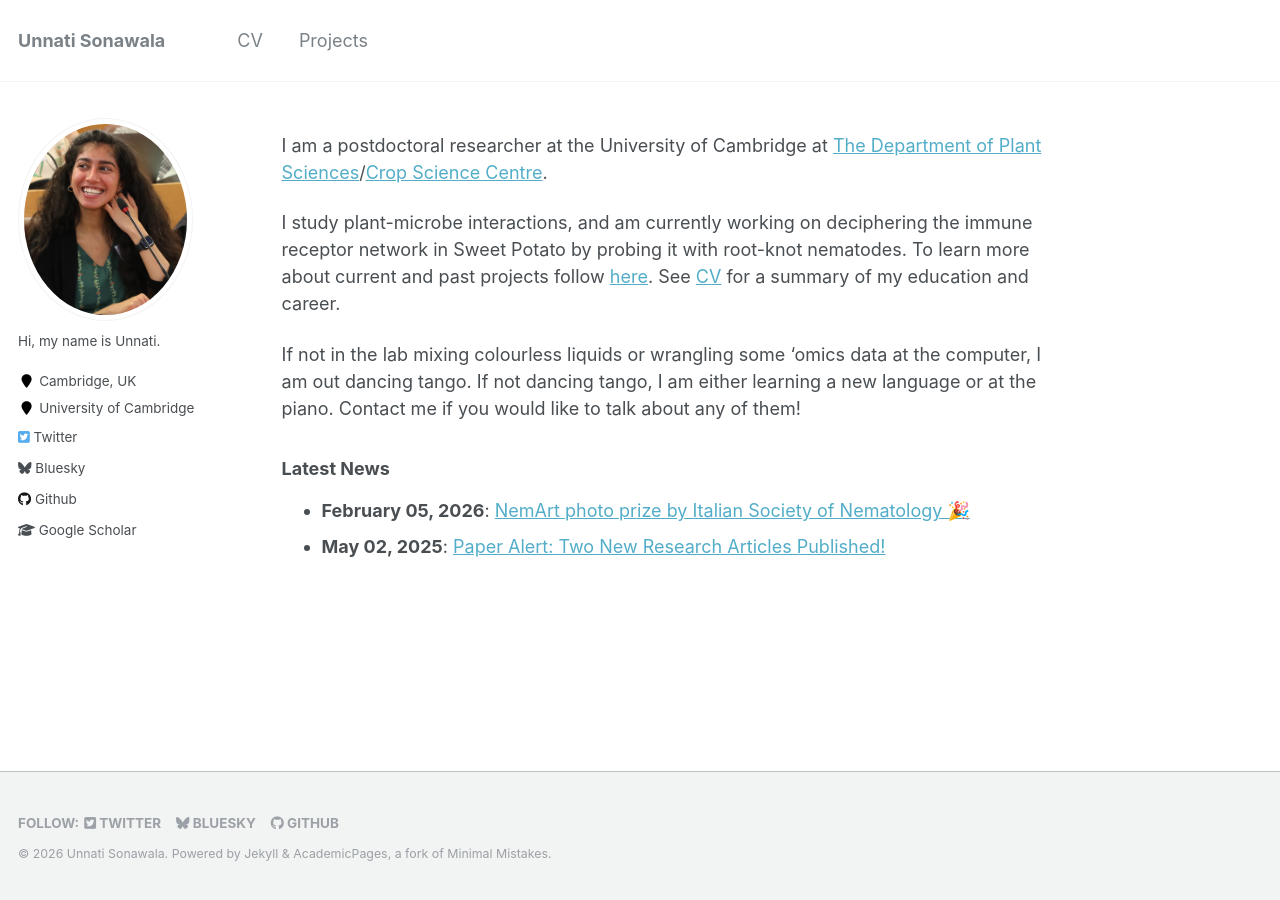
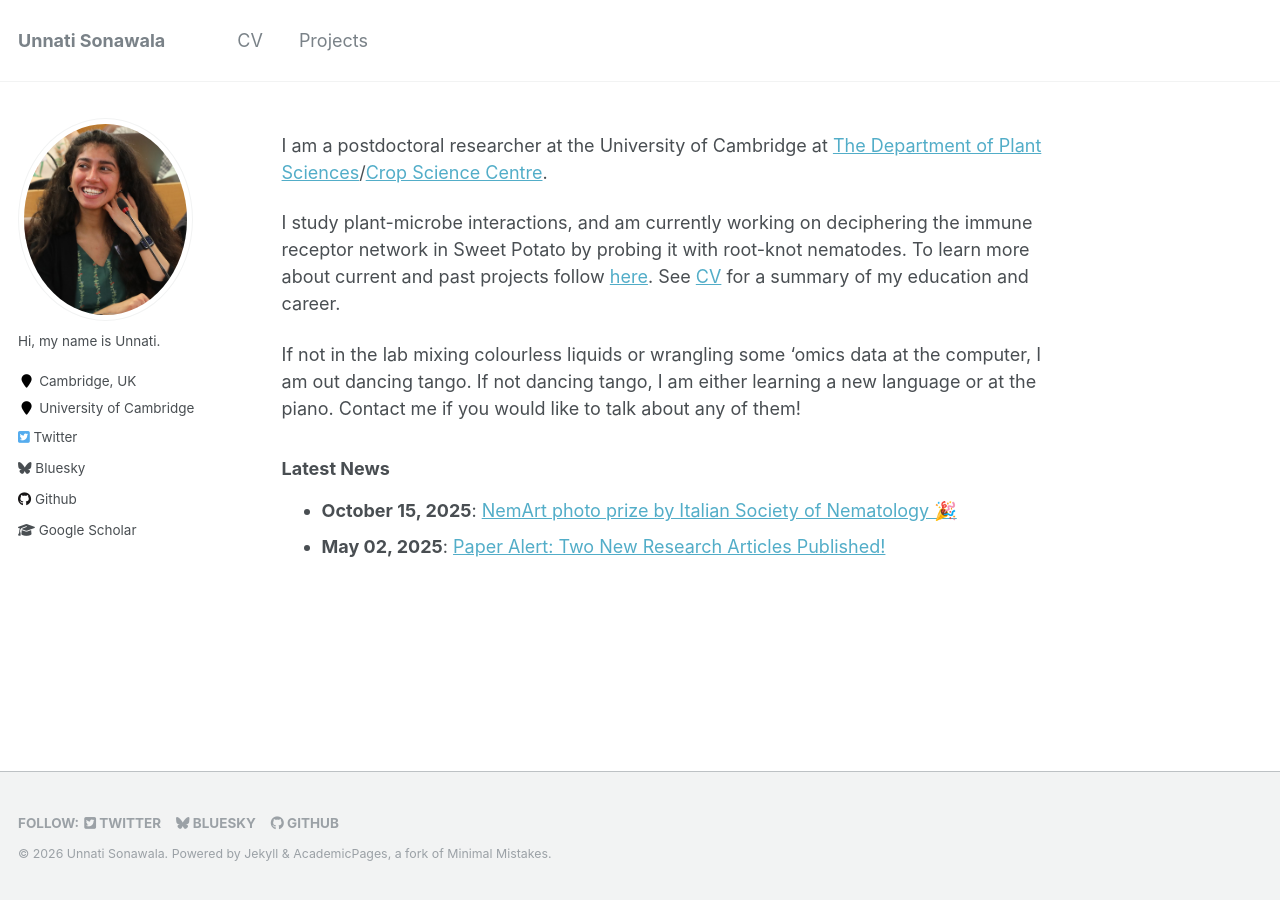
Before and after one commit to unnatisonawala/unnatisonawala.github.io, a Jekyll site: the page built from _pages/about.md, in a window 1280 px wide. Built offline with Jekyll 4.4.1, drawn with Linux system fonts in a browser that asks for light colours; a style sheet for code colours, icons or effects is not loaded.

Commit message:
News updates

```diff
--- a/_news/2026_10_photo_prize.md
+++ b/_news/2026_10_photo_prize.md
@@ -1,6 +1,6 @@
 ---
 title: "NemArt photo prize by Italian Society of Nematology  🎉"
-date: 2026-02-05
+date: 2025-10-15
 layout: archive
 author_profile: true
 ---
```
